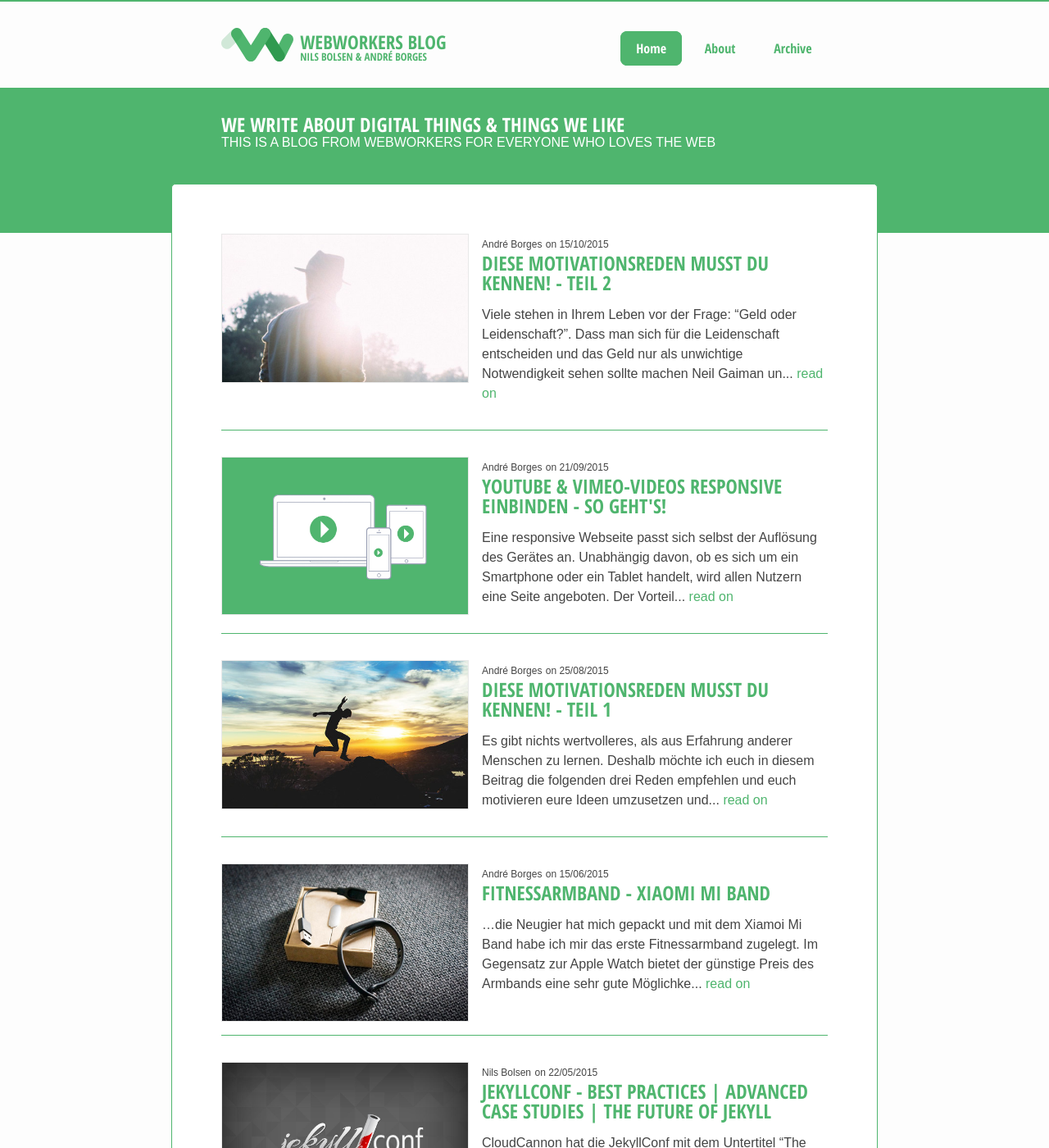
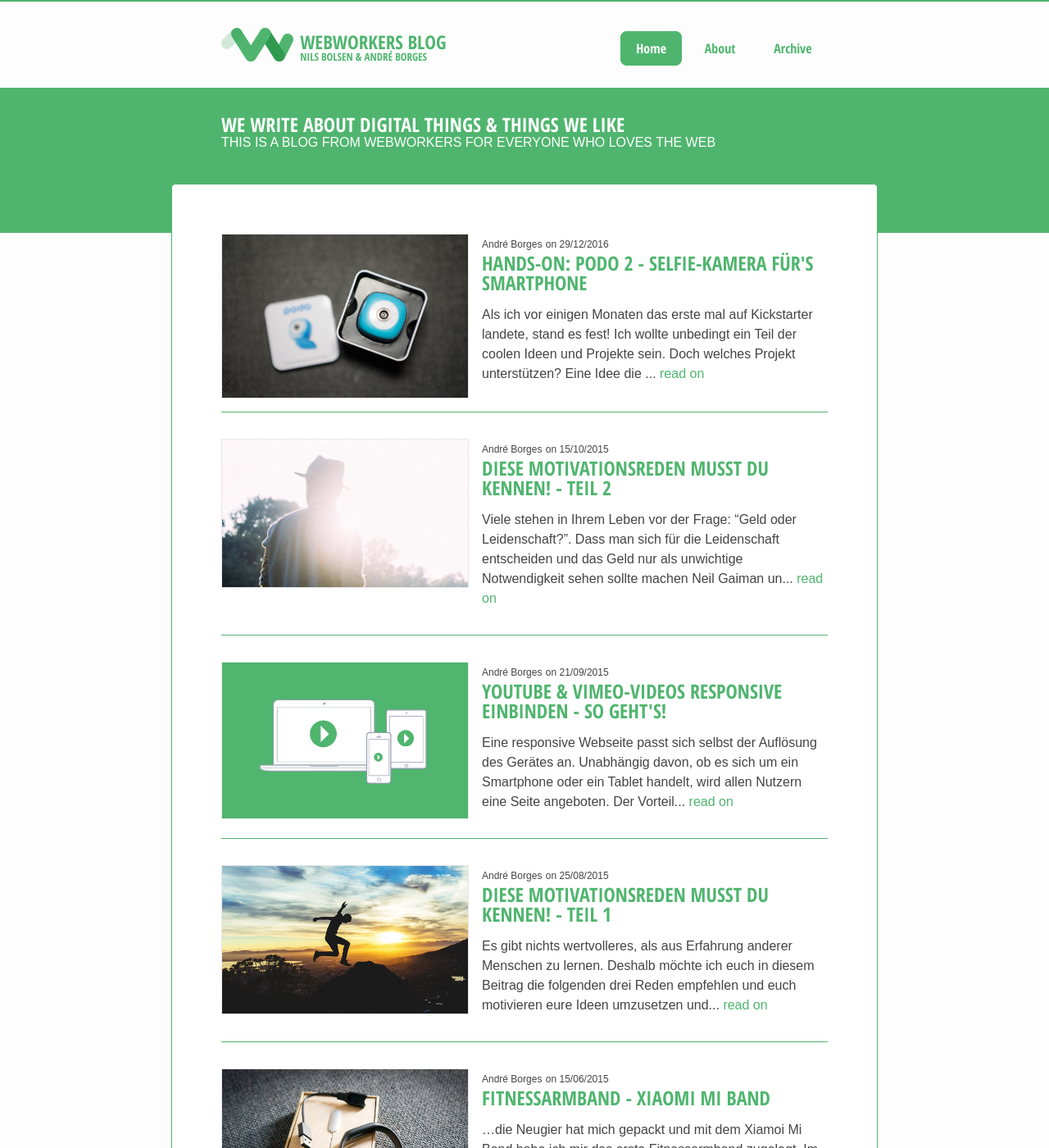
Before and after one commit to webwb/webwb.github.io, a Jekyll site: the page built from index.html, in a window 1280 px wide and 1400 px high. Shown: the whole window at 82% size. Built offline with Jekyll 4.4.1, drawn with Linux system fonts in a browser that asks for light colours; the list of posts is cut into pages by our own code; some of the changed lines change nothing that is shown; some of the changed text lies outside the part shown.

Commit message:
Updated 2016-12-29-hands-on-podo-2-selfie-kamera-f-r-s-smartphone.md

```diff
--- a/_posts/2016-12-29-hands-on-podo-2-selfie-kamera-f-r-s-smartphone.md
+++ b/_posts/2016-12-29-hands-on-podo-2-selfie-kamera-f-r-s-smartphone.md
@@ -2,9 +2,10 @@
 layout: post
 comments: true
 categories: digital
-published: false
+published: true
 title: 'Hands-on: Podo 2 - Selfie-Kamera für''s Smartphone'
 author: André Borges
+image: DSC01667.jpg
 ---
 Als ich vor einigen Monaten das erste mal auf Kickstarter landete, stand es fest! Ich wollte unbedingt ein Teil der coolen Ideen und Projekte sein. Doch welches Projekt unterstützen? Eine Idee die mich umhaut und bezahlbar sollte es auch sein. Ich wurde fündig! "Podo" sollte mein erstes Projekt werden.
 
@@ -12,7 +13,9 @@
 
 Es handelt sich um eine tragbare kabellose Remote-Kamera für das Smartphone. Die Kamera hat einen integrierten Akku und wird über Bluetooth mit eurem Smartphone verbunden. Das coole ist die Rückseite des Podos, mit der ihr die Kamera an jeder Oberfläche befestigen könnt.
 
+
 ![Podo Box]({{site.baseurl}}/images/DSC01667.jpg)
+
 
 Weitere Informationen findet ihr [hier](https://www.kickstarter.com/projects/podolabs/podo-the-first-stick-and-shoot-camera-the-sequel?ref=nav_search)
 
@@ -20,13 +23,34 @@
 
 Nach der typisch langen Wartezeit bei Kickstartern Projekten ist mein Podo heute angekommen. Man erhält eine relativ kleine Packung in der sich der Podo, ein Ladekabel und die knappe Anleitung befindet. Das wars auch schon...
 
+
 ![Podo Unboxing]({{site.baseurl}}/images/DSC01669.jpg)
 
-## Qualität der Bilder - Gut oder eher nicht gut?
-Der Hersteller gibt die Qualität mit 5 Megapixeln an. Zusätzlich spricht der Hersteller von größeren Pixeln auf dem Sensor als bei einem iPhone oder Samsung Smartphone. Hierdurch sollen bessere Bilder entstehen. Ob das so stimmt, habe ich mit Testbildern versucht darzustellen.
+
+## Wie funktioniert der Podo?
+
+Der Podo wird ausgepackt und man möchte gleich loslegen. Leider muss man ihn erstmal 1 Stunde laden, also gesagt getan.
+
+Da die aktuelle iPhone App nur als Beta draußen ist, habe ich den Podo mit einem Android Smartphone getestet.
+
+Eine Stunde später kann es losgehen. Erstmal die App laden und den Podo verbinden. Er schaltet sich automatisch beim Verbinden ein und ab, wenn die App geschlossen wird.
 
 
-Meine persönliche Meinung der Bilder ist...
+![Podo Screens Android Phone]({{site.baseurl}}/images/podoscreens1.jpg)
 
 
-##
+Alle Bilder die mit dem Podo gemacht werden, müssen ausgewählt und übertragen werden. Im Schnitt dauert die Übertragung pro Bild etwa 15 Sekunden.
+
+Das coole am Podo ist, dass man ihn an quasi jede Oberfläche kleben kann und so super Gruppenselfies machen kann. Die hintere Fläche kann durch Abwaschen auch immer wieder genutzt werden.
+
+## Qualität der Bilder - Gut oder eher nicht gut?
+Der Hersteller gibt die Qualität mit 5 Megapixeln an. Zusätzlich spricht der Hersteller von größeren Pixeln auf dem Sensor als bei einem iPhone oder Samsung Smartphone. Hierdurch sollen bessere Bilder entstehen. Ob das so stimmt, habe ich mit einem Testbild versucht herauszufinden.
+
+![Podo example Screen]({{site.baseurl}}/images/Podo5B2P_170110130453_1.jpg)
+
+Meine persönliche Meinung der Bilder ist ganz eindeutig "na ja". Die Qualität erinnert mich persönlich an die ersten iPhones. Zudem kommen durch den relativen breiten Bildbereich "chromatische Aberration" dazu. Helle Stellen werden zudem ziemlich überbelichtet.
+
+## Fazit
+Da es sich bei dem Podo um einen Selfie Stick handelt und nicht um eine Kamera für hochauflösende Fotos, würde ich den Podo trotz der mittelmäßigen Qualität empfehlen. Warum? Weil er super klein ist und in jede Tasche passt. Möchte man mal ein Gruppenselfie machen, können alle auf das Bild ohne das sich irgendjemand den Arm ausrenken muss.
+
+Ist man mal alleine unterwegs kann man praktischerweise auch ohne Probleme ein Selfie mit mehr Abstand machen.
```
